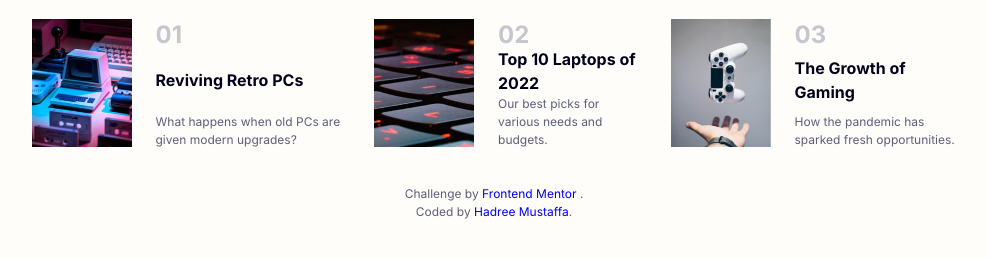
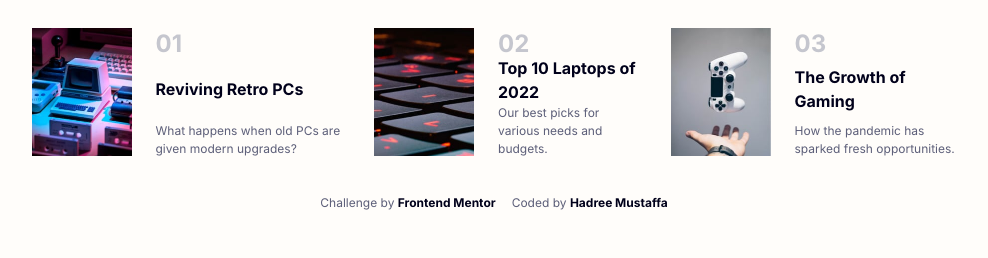
Before and after one commit to hadreemustaffa/news-homepage, a plain HTML site: page index.html in a window 1280 px wide. Shown: the part 538-796 px from the top of the page, without its empty margins (146-1134 px from the left). Drawn offline with Linux system fonts and the light colour scheme.

Commit message:
style: change attribution font style and layout

```diff
--- a/index.html
+++ b/index.html
@@ -111,10 +111,10 @@
     <p>Challenge by
       <a href="https://www.frontendmentor.io?ref=challenge" target="_blank">
         Frontend Mentor
-      </a>.
+      </a>
     </p>
     <p>Coded by
-      <a href="#">Hadree Mustaffa</a>.
+      <a href="https://www.frontendmentor.io/profile/hadreemustaffa">Hadree Mustaffa</a>
     </p>
   </div>
 
--- a/style.css
+++ b/style.css
@@ -95,13 +95,6 @@ h6 {
   --clr-neutral-dkr: hsl(240, 100%, 5%);
 }
 
-/* typography */
-body {
-  color: var(--clr-neutral-dk);
-  font-family: var(--ff-primary);
-  font-weight: var(--fw-regular);
-  font-size: var(--fs-md);
-}
 h1 {
   font-weight: var(--fw-extrabold);
   font-size: var(--fs-heading-1);
@@ -117,43 +110,25 @@ h2 {
 h3 {
   font-size: var(--fs-heading-3);
 }
-
 a {
   text-decoration: none;
 }
-
-nav ul li a,
-.featured-articles a {
-  color: var(--clr-neutral-dkr);
-}
-nav ul li a:hover,
-.featured-articles a:hover {
-  color: var(--clr-secondary);
-}
-
 .cta {
   color: var(--clr-neutral-ltr);
   letter-spacing: 0.2em;
 }
 
-.new-articles .title {
-  color: var(--clr-neutral-ltr);
-}
-.new-articles a {
-  color: var(--clr-neutral-ltr);
-}
-.new-articles a:hover {
-  color: var(--clr-primary);
-}
-.new-articles .text {
-  color: var(--clr-neutral-lt);
+body {
+  color: var(--clr-neutral-dk);
+  font-family: var(--ff-primary);
+  font-weight: var(--fw-regular);
+  font-size: var(--fs-md);
+  background-color: var(--clr-neutral-ltr);
+  display: grid;
+  place-content: center;
+  overflow-x: hidden;
 }
 
-.featured-articles .rank {
-  color: var(--clr-neutral-lt);
-}
-
-/* layout */
 header {
   display: flex;
   flex-direction: row;
@@ -202,12 +177,11 @@ nav ul {
   transition: translate 0.25s ease;
   z-index: 5;
 }
-
-body {
-  background-color: var(--clr-neutral-ltr);
-  display: grid;
-  place-content: center;
-  overflow-x: hidden;
+nav ul li a {
+  color: var(--clr-neutral-dkr);
+}
+nav ul li a:hover {
+  color: var(--clr-secondary);
 }
 
 main {
@@ -275,25 +249,55 @@ button.cta:hover {
   padding-bottom: 2rem;
   border-bottom: 1px solid var(--clr-neutral-dk);
 }
+.new-articles .title,
+.new-articles a {
+  color: var(--clr-neutral-ltr);
+}
+.new-articles a:hover {
+  color: var(--clr-primary);
+}
+.new-articles .text {
+  color: var(--clr-neutral-lt);
+}
 
 .featured-articles {
   display: flex;
   flex-direction: column;
   gap: 2rem;
 }
+.featured-articles .rank {
+  color: var(--clr-neutral-lt);
+}
+.featured-articles a {
+  color: var(--clr-neutral-dkr);
+}
+.featured-articles a:hover {
+  color: var(--clr-secondary);
+}
 .featured-articles article {
   display: flex;
   flex-direction: row;
   gap: 1.5rem;
 }
+
 .featured-articles article img {
   width: 100px;
   height: 128px;
 }
 
 .attribution {
+  display: flex;
+  flex-direction: row;
+  gap: 1rem;
   margin: 2rem 0;
-  text-align: center;
+  justify-content: center;
+}
+.attribution a {
+  font-weight: var(--fw-bold);
+  color: var(--clr-neutral-dkr);
+}
+.attribution a:hover {
+  color: var(--clr-secondary);
 }
 
 /* utility classes */
```
